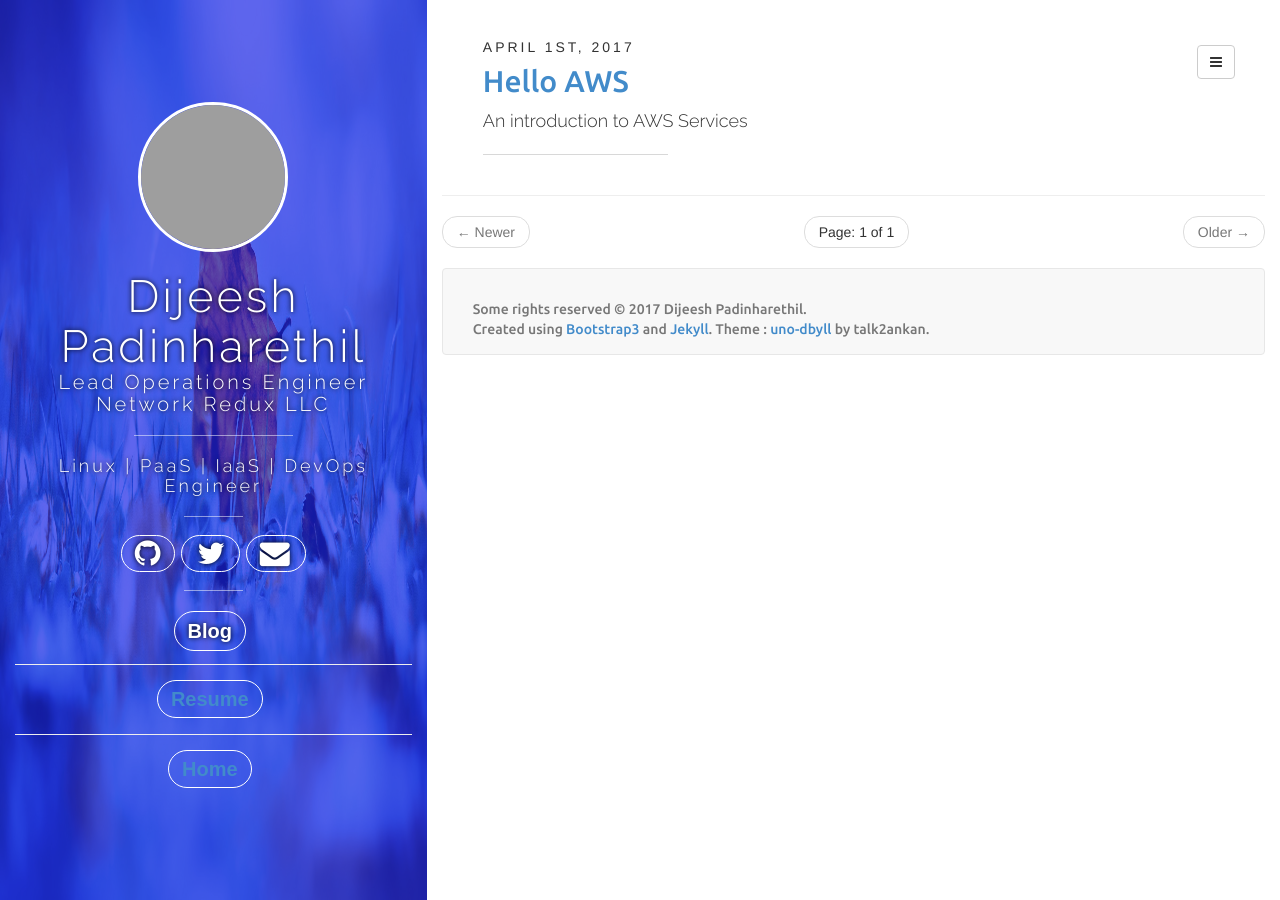
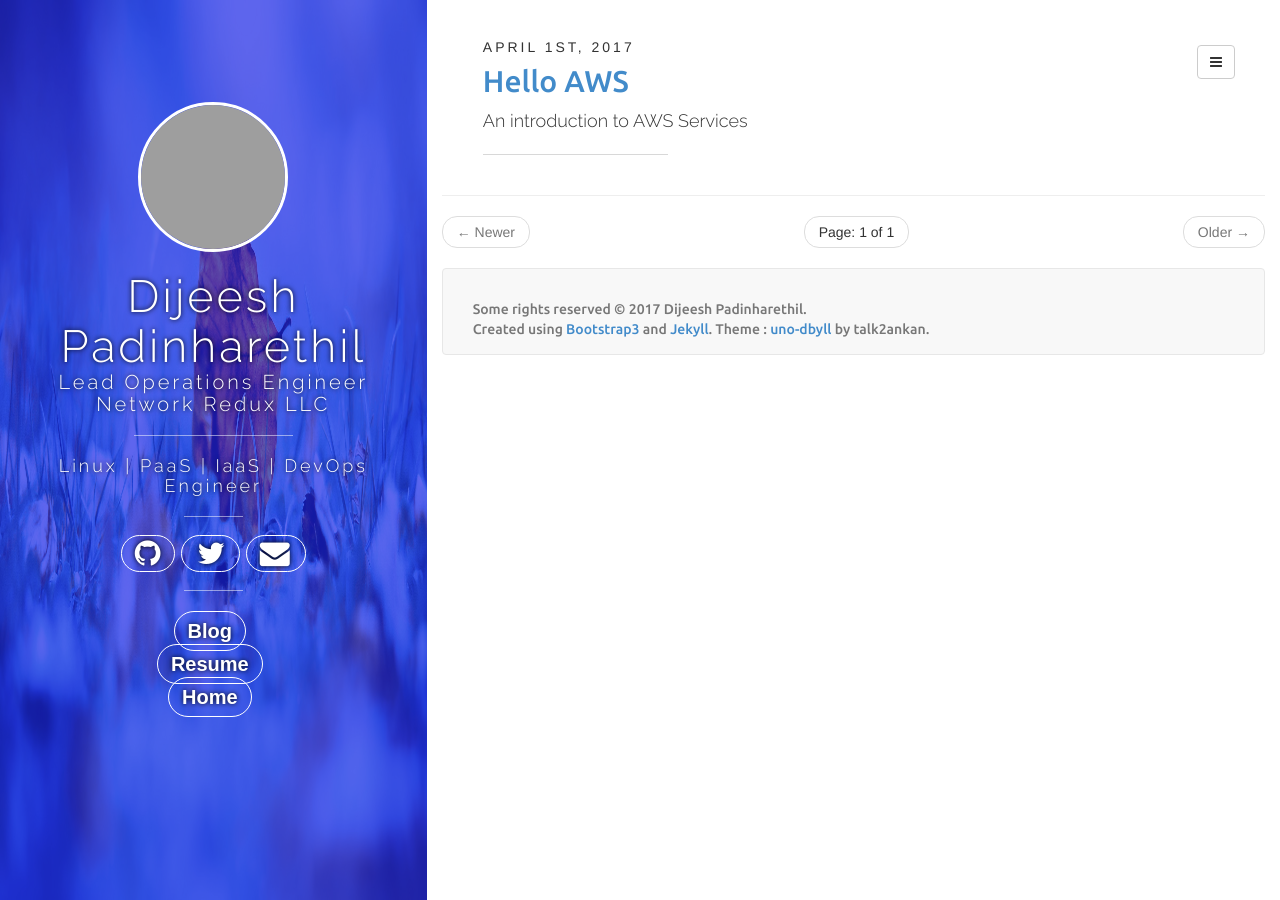
Before and after one commit to dijeesh/dijeesh.github.io-bak, a Jekyll site: the page built from index.html, in a window 1280 px wide. Built offline with Jekyll 4.4.1, drawn with Linux system fonts in a browser that asks for light colours; nearby versions of some CDN libraries; the list of posts is cut into pages by our own code; comment, search, counter and statistics services are not loaded; grey boxes are pictures that could not be loaded.

```diff
--- a/_includes/sidebar.html
+++ b/_includes/sidebar.html
@@ -37,19 +37,15 @@
        <a type="button"  style="font-size:20px; padding:7px; padding-left:13px;padding-right:13px;margin-right: 10px;" class="social3 " id="btnblog" href="{{ site.BASE_PATH }}/#blog">
         <i class="fa" style="font-weight:bold;letter-spacing:0; font-family:arial,sans-serif">Blog</i>
       </a>
-      </h3>
-
-			<hr class="hr-line2">
+					 <br>
 			<a type="button"  style="font-size:20px; padding:7px; padding-left:13px;padding-right:13px;margin-right: 10px;" class="social3 " id="btnResume" href="{{ site.BASE_PATH }}/#resume">
 			 <i class="fa" style="font-weight:bold;letter-spacing:0; font-family:arial,sans-serif">Resume</i>
 		 </a>
-		 </h3>
-
-		 <hr class="hr-line2">
+		 <br>
 		 <a type="button"  style="font-size:20px; padding:7px; padding-left:13px;padding-right:13px;margin-right: 10px;" class="social3 " id="btnHome" href="{{ site.BASE_PATH }}/">
 			<i class="fa" style="font-weight:bold;letter-spacing:0; font-family:arial,sans-serif">Home</i>
 		</a>
-		</h3>
+
 
 </header>
 
```
